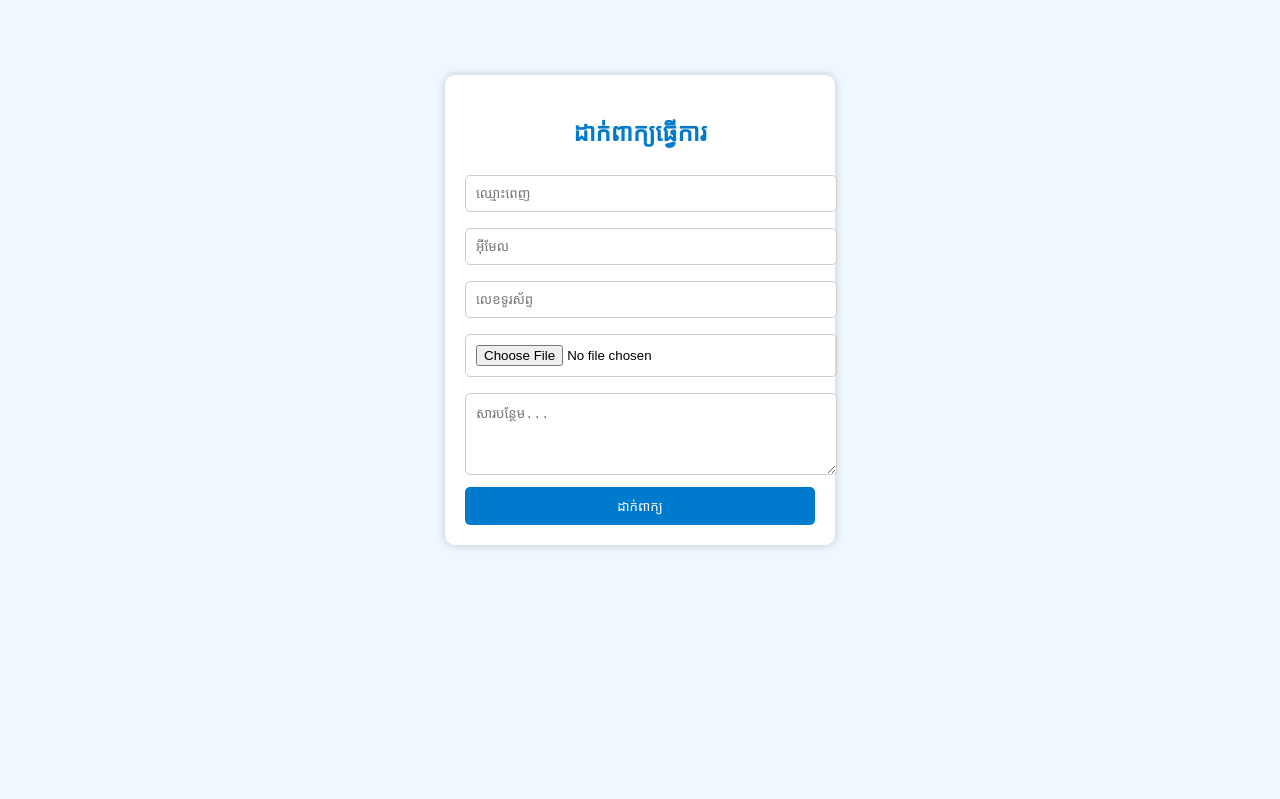
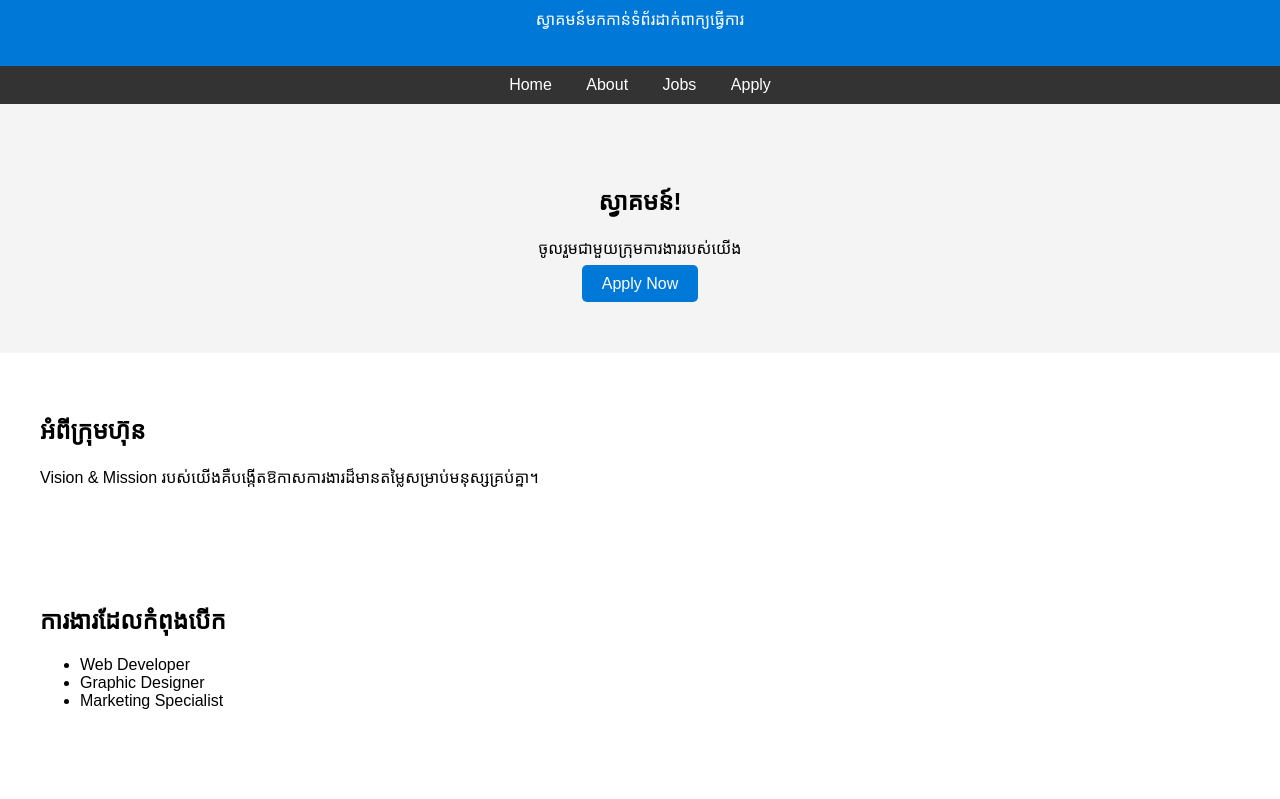
Before and after one commit to Khmer-lucky-number/Khmer-Lottery-N98, a plain HTML site: page index.html in a window 1280 px wide. Shown: the part 98-897 px from the top of the page. Before the commit the page ends 816 px from the top, so only its background shows below. Drawn offline with Linux system fonts and the light colour scheme.

Commit message:
Update index.html

```diff
--- a/index.html
+++ b/index.html
@@ -2,51 +2,60 @@
 <html lang="km">
 <head>
   <meta charset="UTF-8">
-  <title>ទម្រង់ដាក់ពាក្យធ្វើការ</title>
+  <meta name="viewport" content="width=device-width, initial-scale=1.0">
+  <title>Job Application</title>
   <style>
-    body {
-      font-family: Arial, sans-serif;
-      background: #f0f8ff;
-      display: flex;
-      justify-content: center;
-      align-items: center;
-      height: 100vh;
-    }
-    .form-container {
-      background: white;
-      padding: 20px;
-      border-radius: 10px;
-      box-shadow: 0 0 10px rgba(0,0,0,0.2);
-      width: 350px;
-    }
-    .form-container h2 {
-      text-align: center;
-      color: #007acc;
-    }
+    body { font-family: Arial, sans-serif; margin:0; padding:0; }
+    header { background:#0078D7; color:white; padding:20px; text-align:center; }
+    nav { background:#333; padding:10px; text-align:center; }
+    nav a { color:white; margin:0 15px; text-decoration:none; }
+    section { padding:40px; }
+    .banner { background:#f4f4f4; padding:60px; text-align:center; }
+    .cta { background:#0078D7; color:white; padding:10px 20px; text-decoration:none; border-radius:5px; }
+    footer { background:#333; color:white; text-align:center; padding:20px; }
+    form { max-width:500px; margin:auto; }
     input, textarea {
-      width: 100%;
-      padding: 10px;
-      margin: 8px 0;
-      border: 1px solid #ccc;
-      border-radius: 5px;
+      width:100%; padding:10px; margin:10px 0;
+      border:1px solid #ccc; border-radius:5px;
     }
     button {
-      width: 100%;
-      padding: 10px;
-      background: #007acc;
-      color: white;
-      border: none;
-      border-radius: 5px;
-      cursor: pointer;
+      background:#0078D7; color:white; padding:12px;
+      border:none; border-radius:5px; cursor:pointer;
+      width:100%;
     }
-    button:hover {
-      background: #005f99;
-    }
+    button:hover { background:#005f99; }
   </style>
 </head>
 <body>
-  <div class="form-container">
-    <h2>ដាក់ពាក្យធ្វើការ</h2>
+  <header>
+    <h1>ក្រុមហ៊ុនរបស់យើង</h1>
+    <p>ស្វាគមន៍មកកាន់ទំព័រដាក់ពាក្យធ្វើការ</p>
+  </header>
+  <nav>
+    <a href="#home">Home</a>
+    <a href="#about">About</a>
+    <a href="#jobs">Jobs</a>
+    <a href="#apply">Apply</a>
+  </nav>
+  <section id="home" class="banner">
+    <h2>ស្វាគមន៍!</h2>
+    <p>ចូលរួមជាមួយក្រុមការងាររបស់យើង</p>
+    <a href="#apply" class="cta">Apply Now</a>
+  </section>
+  <section id="about">
+    <h2>អំពីក្រុមហ៊ុន</h2>
+    <p>Vision & Mission របស់យើងគឺបង្កើតឱកាសការងារដ៏មានតម្លៃសម្រាប់មនុស្សគ្រប់គ្នា។</p>
+  </section>
+  <section id="jobs">
+    <h2>ការងារដែលកំពុងបើក</h2>
+    <ul>
+      <li>Web Developer</li>
+      <li>Graphic Designer</li>
+      <li>Marketing Specialist</li>
+    </ul>
+  </section>
+  <section id="apply">
+    <h2>ដាក់ពាក្យ</h2>
     <form id="jobForm">
       <input type="text" placeholder="ឈ្មោះពេញ" required>
       <input type="email" placeholder="អ៊ីមែល" required>
@@ -55,13 +64,16 @@
       <textarea placeholder="សារបន្ថែម..." rows="4"></textarea>
       <button type="submit">ដាក់ពាក្យ</button>
     </form>
-  </div>
+  </section>
+  <footer>
+    <p>&copy; 2026 ក្រុមហ៊ុនរបស់យើង</p>
+  </footer>
 
   <script>
     document.getElementById("jobForm").addEventListener("submit", function(e){
       e.preventDefault();
       alert("ការដាក់ពាក្យរបស់អ្នកត្រូវបានផ្ញើ!");
-      // នៅទីនេះ អ្នកអាចបន្ថែម API call ដើម្បីផ្ញើទិន្នន័យទៅ Server
+      // TODO: បន្ថែម API call ដើម្បីផ្ញើទិន្នន័យទៅ Server
     });
   </script>
 </body>
```
